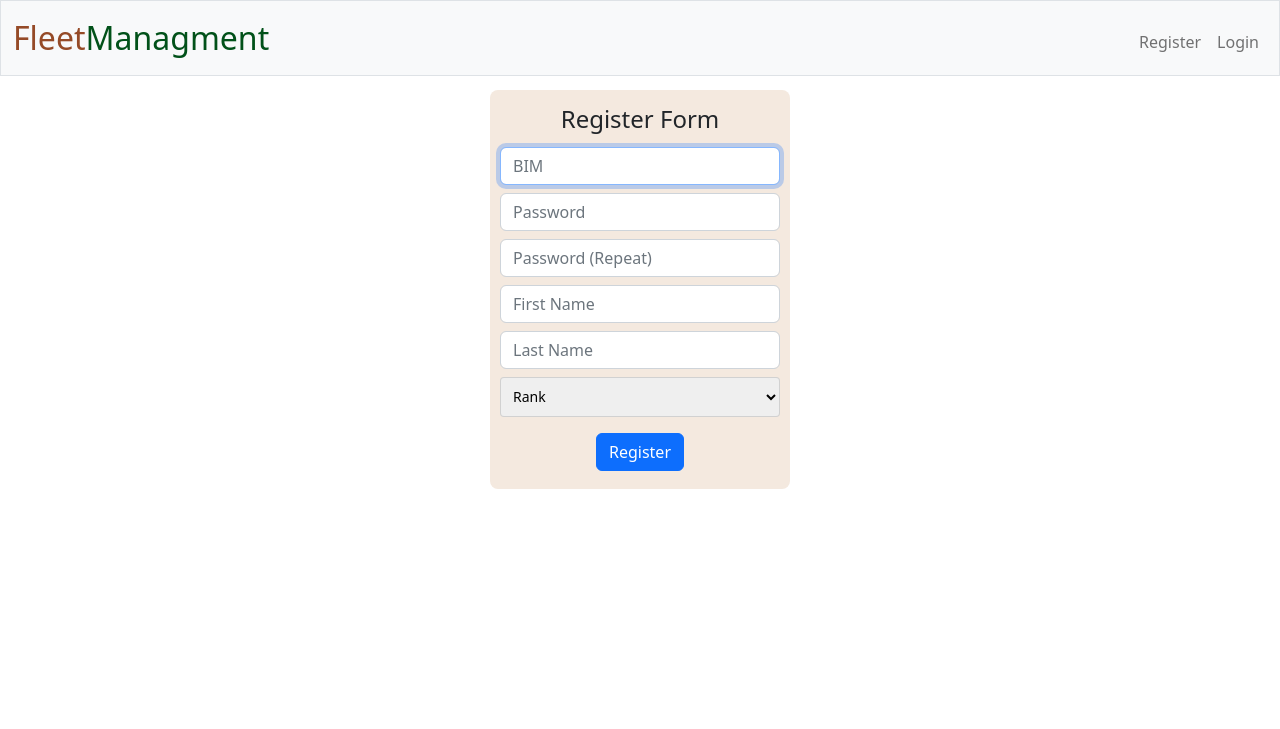
After one commit to JARPinto/fleet, a Flask app: page /register in a window 1280 px wide. The commit adds this page. Shown: the top 729 px of the page. Run offline with Flask 2, Linux system fonts and the light colour scheme; some libraries are stand-ins or nearby versions.

Commit message:
register again ^^

```diff
--- a/templates/base.html
+++ b/templates/base.html
@@ -35,12 +35,12 @@
                             <li class="nav-item"><a class="nav-link" href="{{ url_for('history') }}">History</a></li>
                         </ul>
                         <ul class="navbar-nav ms-auto mt-2">
-                            <li class="nav-item"><a class="nav-link" href="{{ url_for('logout') }}">Log Out</a></li>
+                            <li class="nav-item"><a class="nav-link" href="{{ url_for('logout') }}">Logout</a></li>
                         </ul>
                     {% else %}
                         <ul class="navbar-nav ms-auto mt-2">
                             <li class="nav-item"><a class="nav-link" href="{{ url_for('register') }}">Register</a></li>
-                            <li class="nav-item"><a class="nav-link" href="{{ url_for('login') }}">Log In</a></li>
+                            <li class="nav-item"><a class="nav-link" href="{{ url_for('login') }}">Login</a></li>
                         </ul>
                     {% endif %}
                 </div>
--- /dev/null
+++ b/templates/register.html
@@ -0,0 +1,58 @@
+{% extends 'base.html' %}
+
+{% block title %}
+    Register
+{% endblock %}
+
+{% block head %}
+    <style>
+        form {
+            max-width: 300px;
+            margin: auto;
+            padding: 10px 10px;
+            background: #f4e9df;
+            border-radius: 8px;
+        }
+        select {
+            height: 40px;
+            border-radius: 4px;
+            border-color: rgba(125, 125, 125, 0.26);
+            width: 100%;
+        }
+    </style>
+{% endblock %}
+
+{% block main %}
+{% block content %}
+    <div class="container-fluid text-center" style="padding-top: 20px;">
+        <form action = "register" method="POST">
+            <h4 style="padding: 5px 5px;">Register Form</h4>
+            <div class="mb-2">
+                <input autocomplete="off" autofocus class="form-control" id="bim" name="bim" placeholder="BIM" type="text">
+            </div>
+            <div class="mb-2">
+                <input autocomplete="off" autofocus class="form-control" id="password" name="password" placeholder="Password" type="password">
+            </div>
+            <div class="mb-2">
+                <input autocomplete="off" autofocus class="form-control" id="password" name="confirmation" placeholder="Password (Repeat)" type="password">
+            </div>
+            <div class="mb-2">
+                <input autocomplete="off" autofocus class="form-control" id="first_name" name="first_name" placeholder="First Name" type="text">
+            </div>
+            <div class="mb-2">
+                <input autocomplete="off" autofocus class="form-control" id="last_name" name="last_name" placeholder="Last Name" type="text">
+            </div>
+            <div class="mb-2">
+                <select class="form-select-sm mb-2" name="rank">
+                    <option disabled selected>Rank</option>
+                    {% for rank in ranks %}
+                        <option value="{{ rank }}">{{ rank }}</option>
+                    {%  endfor %}
+                </select>
+            </div>
+            <button class="btn btn-primary mb-2" type="submit">Register</button>
+        </form>
+    </div>
+
+{% endblock %}
+{% endblock %}
```
Also changed, not shown: static/js/kms.js (deleted, +0 -83 lines), database.db.
